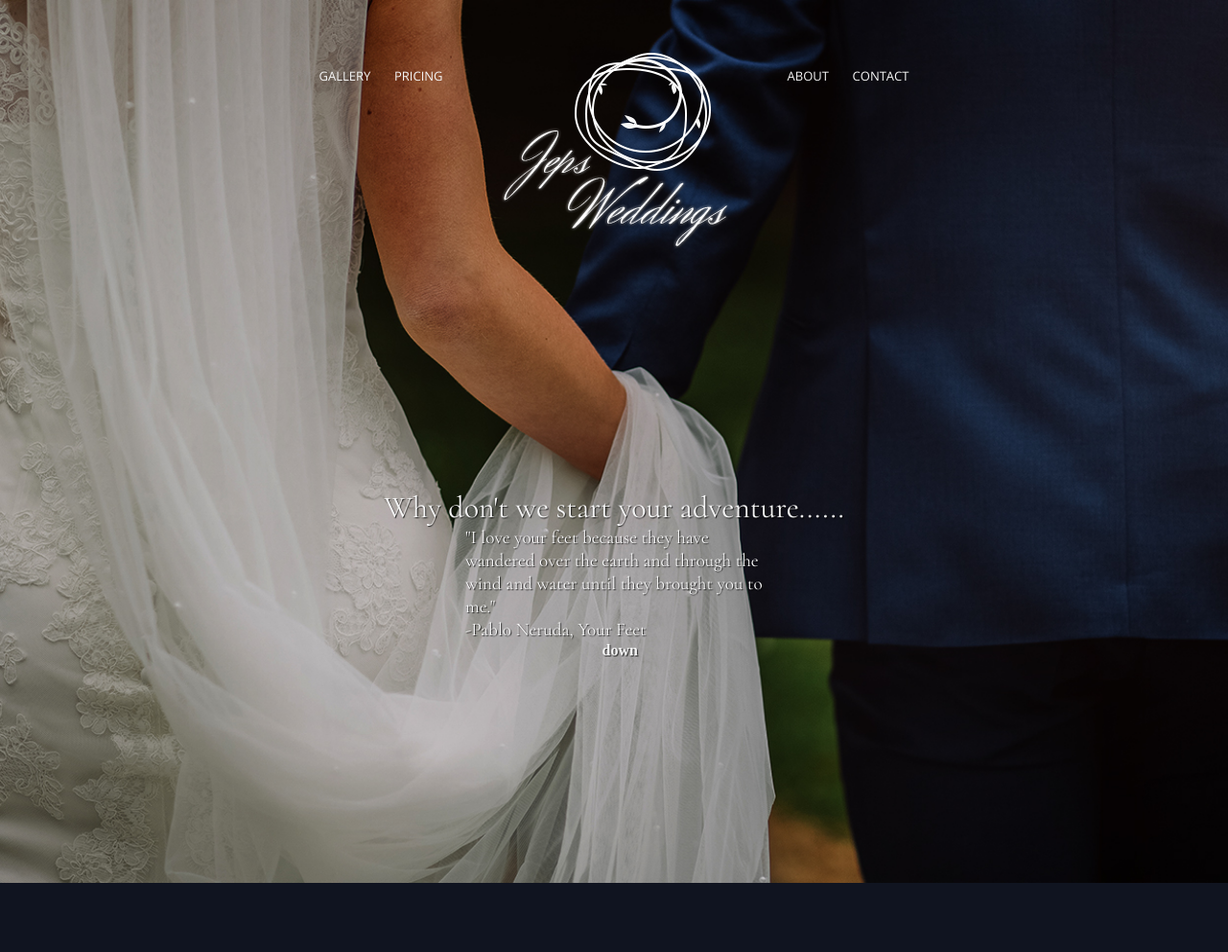
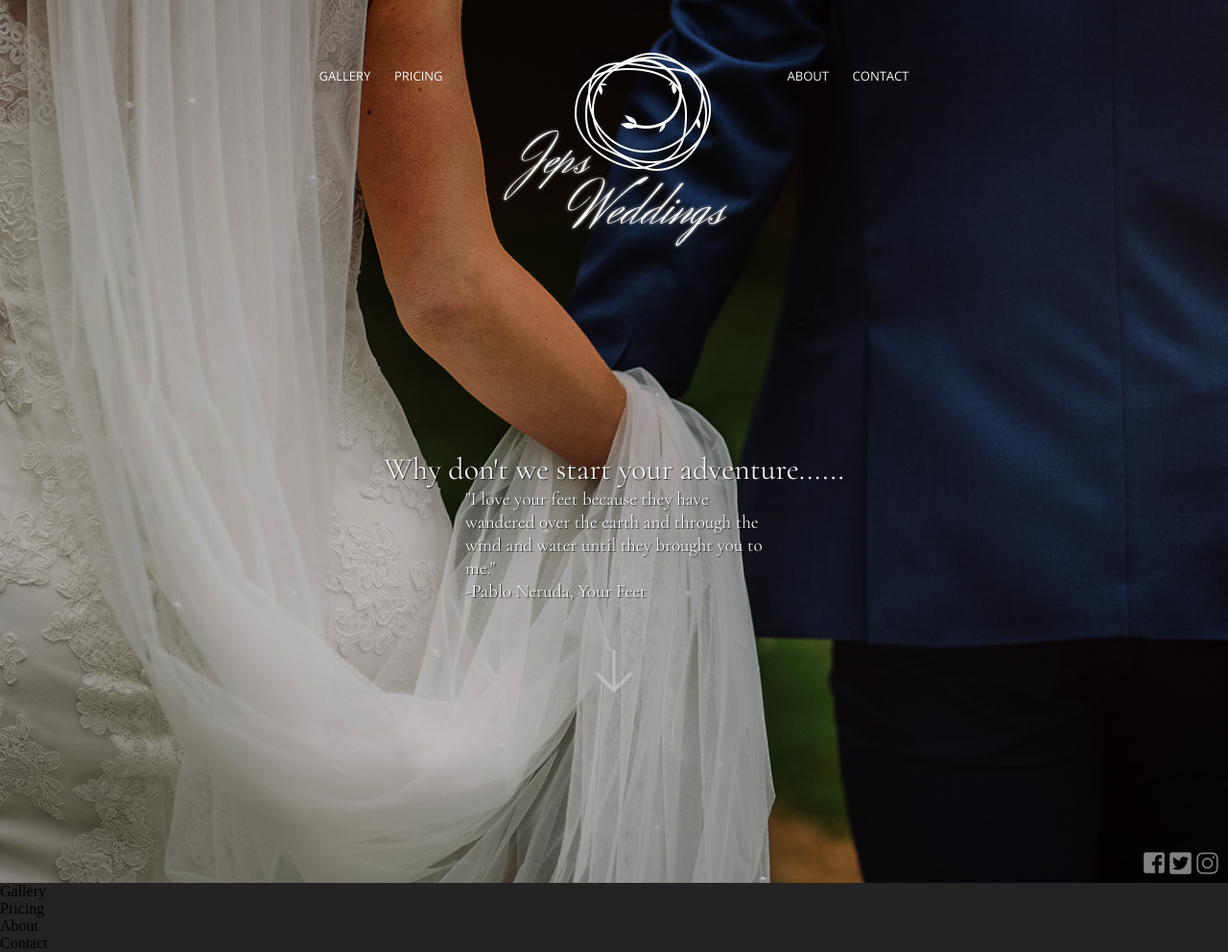
Before and after one commit to Dale-Thompson/jepsweddings, a PHP site: page /index.html in a window 1280 px wide. Shown: the whole page at 96% size. Before the commit the page ends 920 px from the top, so only its background shows below. Run offline with PHP 8.4, Linux system fonts and the light colour scheme; some web fonts are replaced.

Commit message:
landing page

```diff
--- a/index.html
+++ b/index.html
@@ -48,10 +48,31 @@
                     over the earth and through the wind and water
                     until they brought you to me."</p>
                 <p class="hero-text-para">-Pablo Neruda, Your Feet</p>
-                <i class="fas fa-long-arrow-down">down</i>
+                <a href="#"><img class="down-arrow" src="down.png" /></a>
 
             </div>
+            <div id="social-media"><img src="socialplaceholder.png"></div>
         </div>
+    </div>
+
+    <div id="gallery">
+     Gallery
+
+    </div>
+
+    <div id="pricing">
+        Pricing
+
+    </div>
+
+    <div id="about">
+        About
+
+    </div>
+
+    <div id="contact">
+        Contact
+
     </div>
 
 
--- a/style.css
+++ b/style.css
@@ -1,5 +1,6 @@
 body {
     margin:0px;
+    background: #232323;
 }
 
 
@@ -108,6 +109,21 @@ body {
     height: auto !important;
     }
 
-.social-media {
+#social-media {
+    display: block;
+    position: absolute;
+    bottom: 5px;
+    right: 10px;
+    opacity: 0.5;
+}
 
+.down-arrow{
+    opacity: 0.3;
+    padding-top: 50px;
+    transition:all 1s;
 }
+
+.down-arrow:hover{
+    opacity: 0.6;
+    transition:all 1s;
+}
```
Also changed, not shown: down.png (added), socialplaceholder.png (added).
